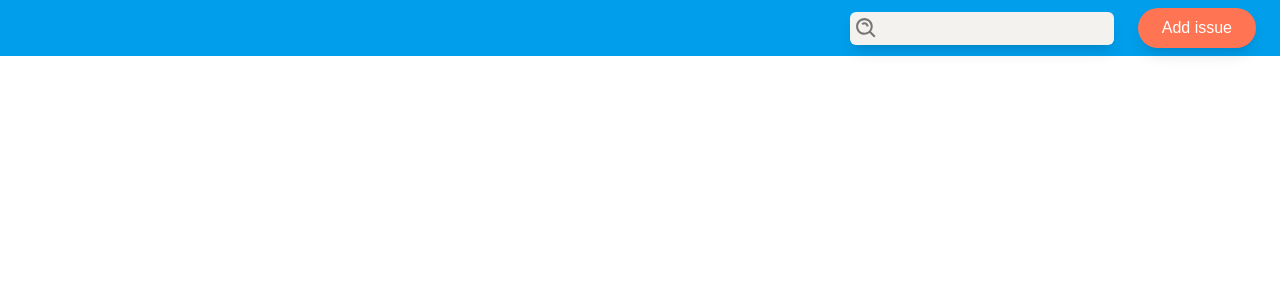
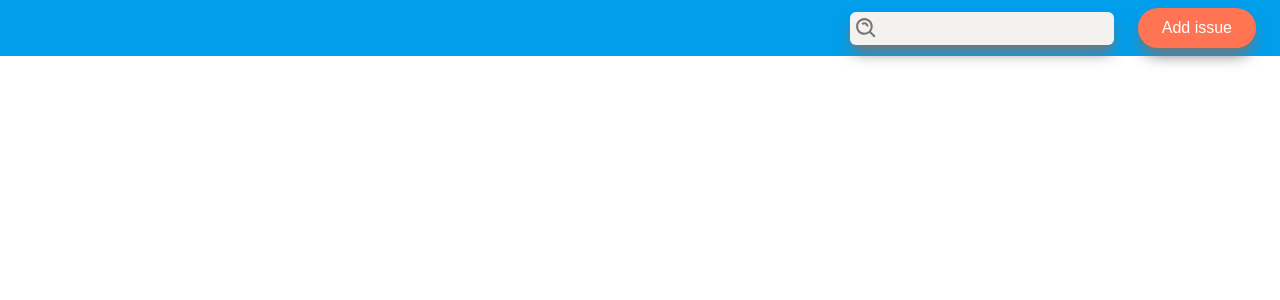
Before and after one commit to Shoetan/issue-tracker-vite, a React (Vite) app: page /dashboard in a window 1280 px wide. Shown: the top 300 px of the page. Built offline with nearby package versions, Linux system fonts and the light colour scheme.

Commit message:
made button on the navbar of the dashboard more visible by adding some shadow

```diff
--- a/src/components/dashboard_nav.jsx
+++ b/src/components/dashboard_nav.jsx
@@ -9,13 +9,13 @@ const DashboardNav = () => {
     <div className="flex  bg-secondary-color p-2 justify-end items-center gap-6 pr-6 sticky top-0">
 
       {/* first the navigation should span the whole page */}
-      <div className="flex bg-primary-color items-center justify-center rounded-md p-1 shadow-lg shadow-dark-color">
+      <div className="flex bg-primary-color items-center justify-center rounded-md p-1 shadow-lg shadow-black-color">
         <BiSearchAlt size={25} color="#767676"/>
         <input type="text"  className=" bg-primary-color outline-none"/>
       </div>
 
       <div>
-        <button className="font-poppins bg-accent-color text-white-color hover:bg-primary-color hover:text-black-color py-2 px-6  rounded-full shadow-lg shadow-dark-color">Add issue</button>
+        <button className="font-poppins bg-accent-color text-white-color hover:bg-primary-color hover:text-accent-color py-2 px-6  rounded-full shadow-lg shadow-black-color">Add issue</button>
       </div>
     </div>
     <div>
```
